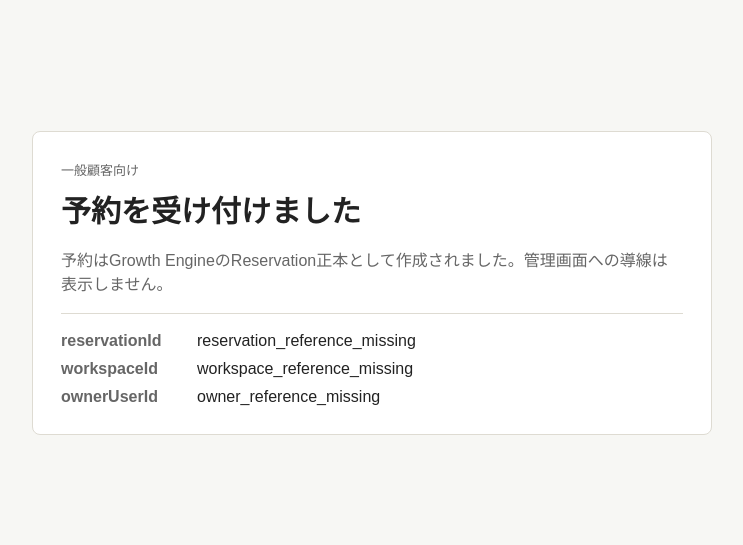
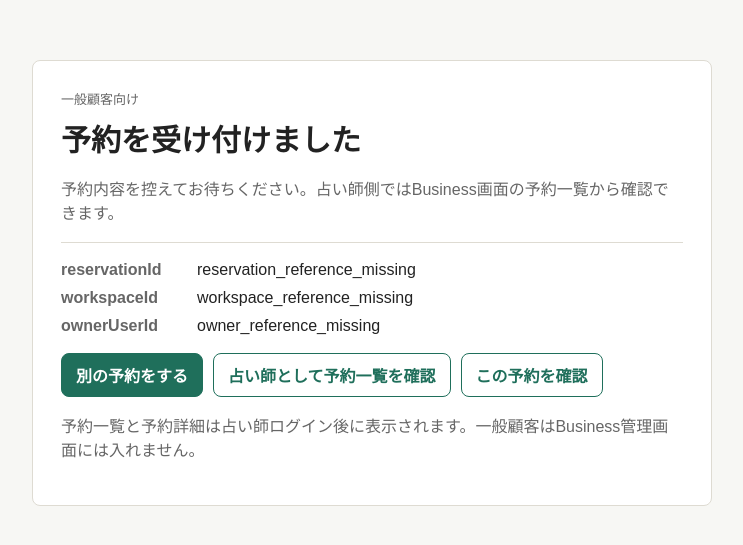
Before and after one commit to karukimori-wq/Growth-Engine, a Next.js app: page /public/booking/confirmed in a window 1280 px wide. Shown: the part 117-662 px from the top of the page, without its empty margins (268-1011 px from the left). Built offline with nearby package versions, Linux system fonts and the light colour scheme.

Commit message:
Add next actions to booking confirmation screen

```diff
--- a/src/app/public/booking/confirmed/page.tsx
+++ b/src/app/public/booking/confirmed/page.tsx
@@ -8,6 +8,8 @@ type Props = {
 
 export default async function BookingConfirmedPage({ searchParams }: Props) {
   const params = await searchParams;
+  const reservationId = params.reservationId ?? "reservation_reference_missing";
+  const reservationDetailHref = `/app/business/reservations/${reservationId}`;
 
   return (
     <main className="public-page">
@@ -15,17 +17,25 @@ export default async function BookingConfirmedPage({ searchParams }: Props) {
         <p className="eyebrow">一般顧客向け</p>
         <h1 className="page-title">予約を受け付けました</h1>
         <p className="muted">
-          予約はGrowth EngineのReservation正本として作成されました。管理画面への導線は表示しません。
+          予約内容を控えてお待ちください。占い師側ではBusiness画面の予約一覧から確認できます。
         </p>
         <div className="divider" />
         <dl className="definition-list compact">
           <dt>reservationId</dt>
-          <dd>{params.reservationId ?? "reservation_reference_missing"}</dd>
+          <dd>{reservationId}</dd>
           <dt>workspaceId</dt>
           <dd>{params.workspaceId ?? "workspace_reference_missing"}</dd>
           <dt>ownerUserId</dt>
           <dd>{params.ownerUserId ?? "owner_reference_missing"}</dd>
         </dl>
+        <div className="action-row">
+          <a className="button" href="/public/booking">別の予約をする</a>
+          <a className="button secondary" href="/app/business/reservations">占い師として予約一覧を確認</a>
+          <a className="button secondary" href={reservationDetailHref}>この予約を確認</a>
+        </div>
+        <p className="muted">
+          予約一覧と予約詳細は占い師ログイン後に表示されます。一般顧客はBusiness管理画面には入れません。
+        </p>
       </section>
     </main>
   );
```
